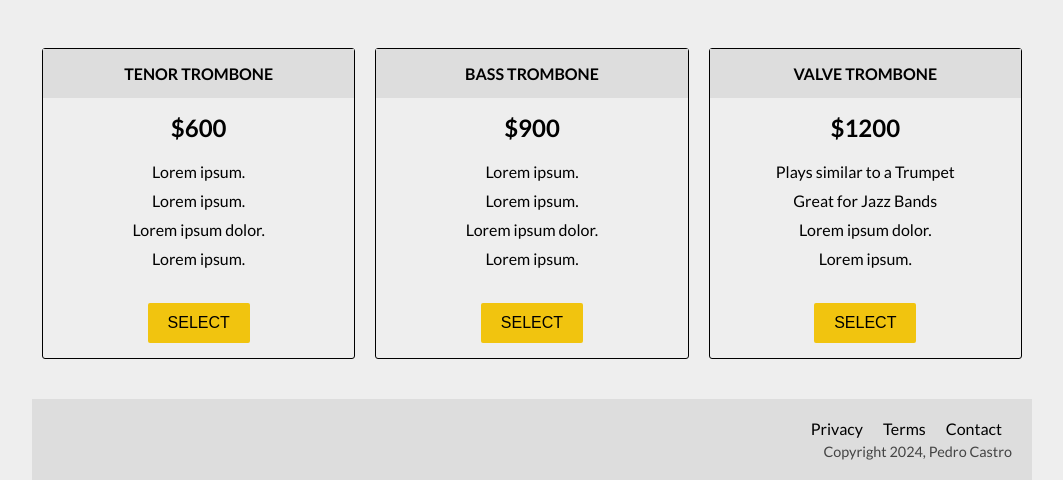
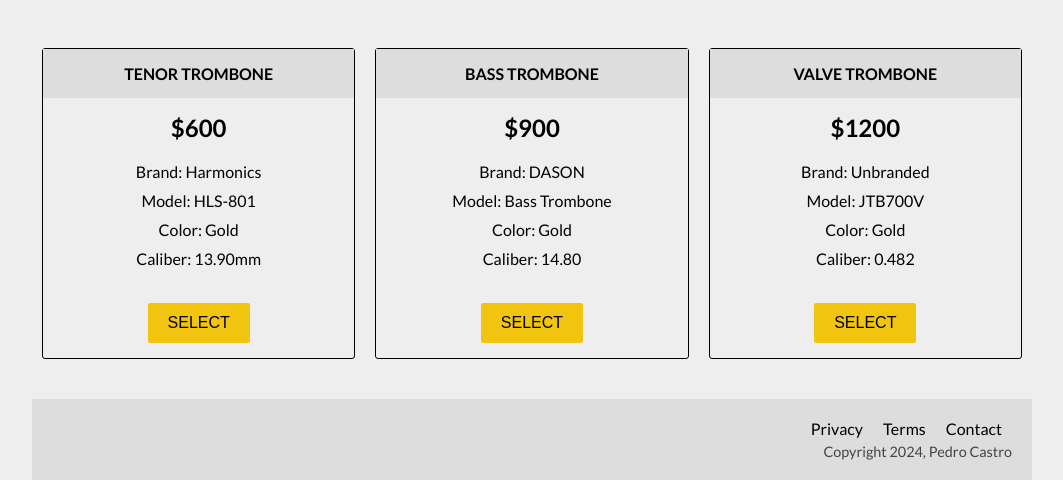
Before and after one commit to PedrorCastro/Product-Landing-Page, a plain HTML site: page index.html in a window 1280 px wide. Shown: the part 1042-1522 px from the top of the page, without its empty margins (108-1171 px from the left). Drawn offline with Linux system fonts and the light colour scheme.

Commit message:
Update index.html

```diff
--- a/index.html
+++ b/index.html
@@ -97,10 +97,10 @@
             <div class="level">Tenor Trombone</div>
             <h2>$600</h2>
             <ol>
-              <li>Lorem ipsum.</li>
-              <li>Lorem ipsum.</li>
-              <li>Lorem ipsum dolor.</li>
-              <li>Lorem ipsum.</li>
+              <li>Brand: Harmonics</li>
+              <li>Model: HLS-801</li>
+              <li>Color: Gold</li>
+              <li>Caliber: 13.90mm</li>
             </ol>
             <button class="btn">Select</button>
           </div>
@@ -108,10 +108,10 @@
             <div class="level">Bass Trombone</div>
             <h2>$900</h2>
             <ol>
-              <li>Lorem ipsum.</li>
-              <li>Lorem ipsum.</li>
-              <li>Lorem ipsum dolor.</li>
-              <li>Lorem ipsum.</li>
+              <li>Brand: DASON</li>
+              <li>Model: Bass Trombone</li>
+              <li>Color: Gold</li>
+              <li>Caliber: 14.80</li>
             </ol>
             <button class="btn">Select</button>
           </div>
@@ -119,10 +119,10 @@
             <div class="level">Valve Trombone</div>
             <h2>$1200</h2>
             <ol>
-              <li>Plays similar to a Trumpet</li>
-              <li>Great for Jazz Bands</li>
-              <li>Lorem ipsum dolor.</li>
-              <li>Lorem ipsum.</li>
+              <li>Brand: Unbranded</li>
+              <li>Model: JTB700V</li>
+              <li>Color: Gold</li>
+              <li>Caliber: 0.482</li>
             </ol>
             <button class="btn">Select</button>
           </div>
```
